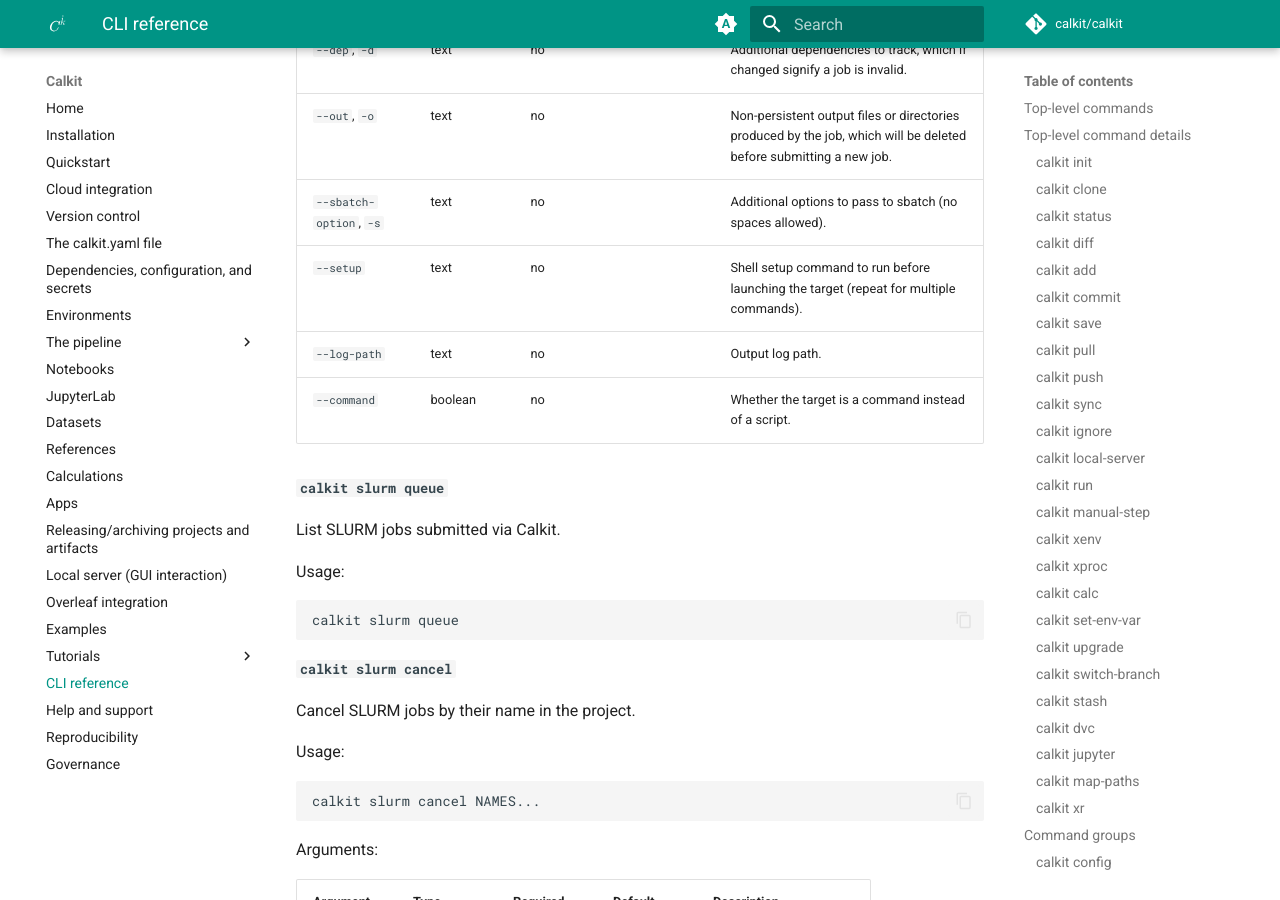
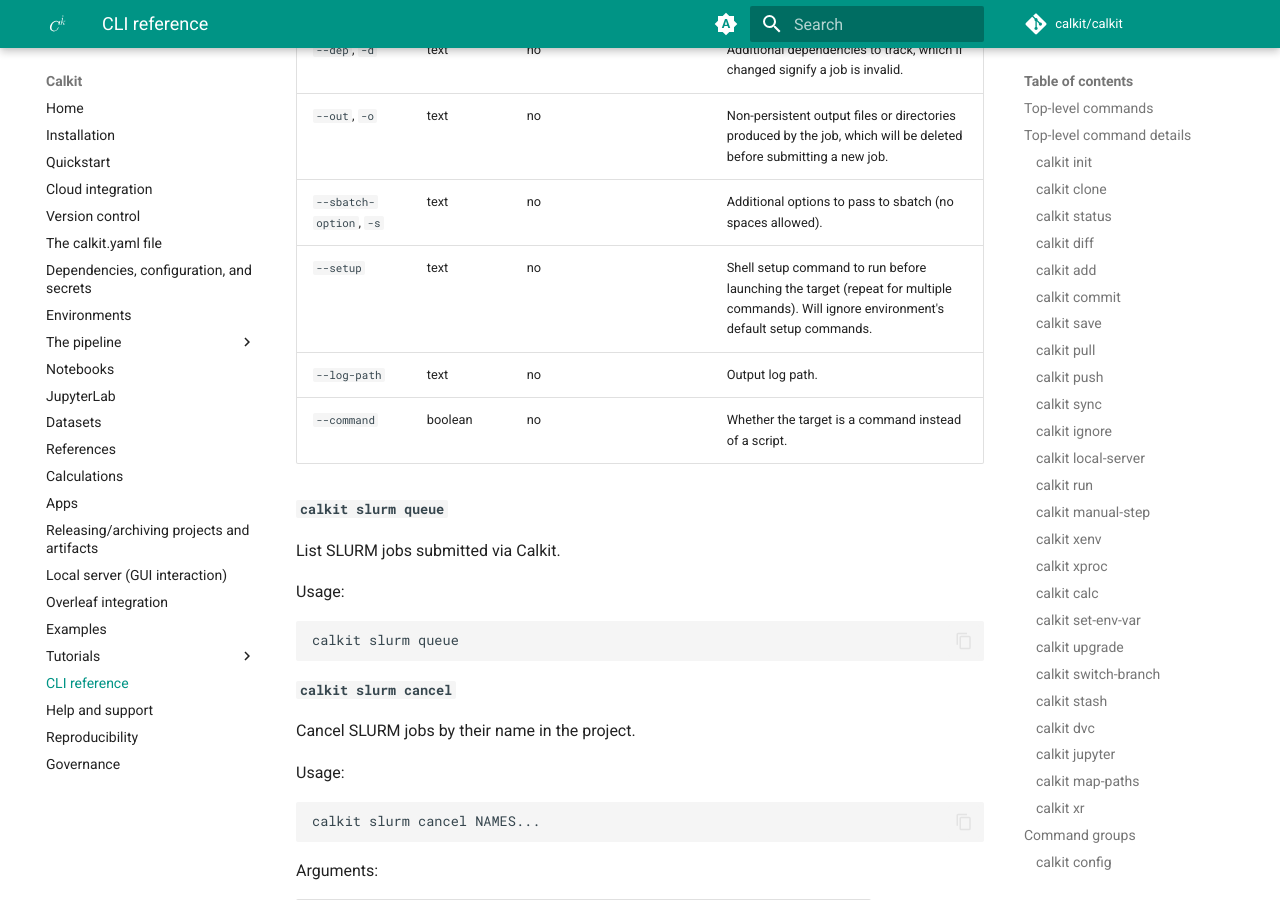
Before and after one commit to calkit/calkit, an MkDocs documentation site: the page built from docs/cli-reference.md, in a window 1280 px wide and 900 px high, scrolled down 73793 px. Built offline with MkDocs 1.6.1 and Material for MkDocs 9.7.7, drawn with Linux system fonts in a browser that asks for light colours; comment, search, counter and statistics services are not loaded.

Commit message:
Add to help

```diff
--- a/docs/cli-reference.md
+++ b/docs/cli-reference.md
@@ -2693,16 +2693,16 @@
 
 Options:
 
-| Option                  | Type    | Required | Default | Description                                                                                                        |
-| ----------------------- | ------- | -------- | ------- | ------------------------------------------------------------------------------------------------------------------ |
-| `--name`, `-n`          | text    | yes      |         | Job name.                                                                                                          |
-| `--environment`, `-e`   | text    | yes      |         | Calkit (slurm) environment to use for the job.                                                                     |
-| `--dep`, `-d`           | text    | no       |         | Additional dependencies to track, which if changed signify a job is invalid.                                       |
-| `--out`, `-o`           | text    | no       |         | Non-persistent output files or directories produced by the job, which will be deleted before submitting a new job. |
-| `--sbatch-option`, `-s` | text    | no       |         | Additional options to pass to sbatch (no spaces allowed).                                                          |
-| `--setup`               | text    | no       |         | Shell setup command to run before launching the target (repeat for multiple commands).                             |
-| `--log-path`            | text    | no       |         | Output log path.                                                                                                   |
-| `--command`             | boolean | no       |         | Whether the target is a command instead of a script.                                                               |
+| Option                  | Type    | Required | Default | Description                                                                                                                              |
+| ----------------------- | ------- | -------- | ------- | ---------------------------------------------------------------------------------------------------------------------------------------- |
+| `--name`, `-n`          | text    | yes      |         | Job name.                                                                                                                                |
+| `--environment`, `-e`   | text    | yes      |         | Calkit (slurm) environment to use for the job.                                                                                           |
+| `--dep`, `-d`           | text    | no       |         | Additional dependencies to track, which if changed signify a job is invalid.                                                             |
+| `--out`, `-o`           | text    | no       |         | Non-persistent output files or directories produced by the job, which will be deleted before submitting a new job.                       |
+| `--sbatch-option`, `-s` | text    | no       |         | Additional options to pass to sbatch (no spaces allowed).                                                                                |
+| `--setup`               | text    | no       |         | Shell setup command to run before launching the target (repeat for multiple commands). Will ignore environment's default setup commands. |
+| `--log-path`            | text    | no       |         | Output log path.                                                                                                                         |
+| `--command`             | boolean | no       |         | Whether the target is a command instead of a script.                                                                                     |
 
 <a id="subcommand-slurm-queue"></a>
 
```
Also changed, not shown: 1 other file.
